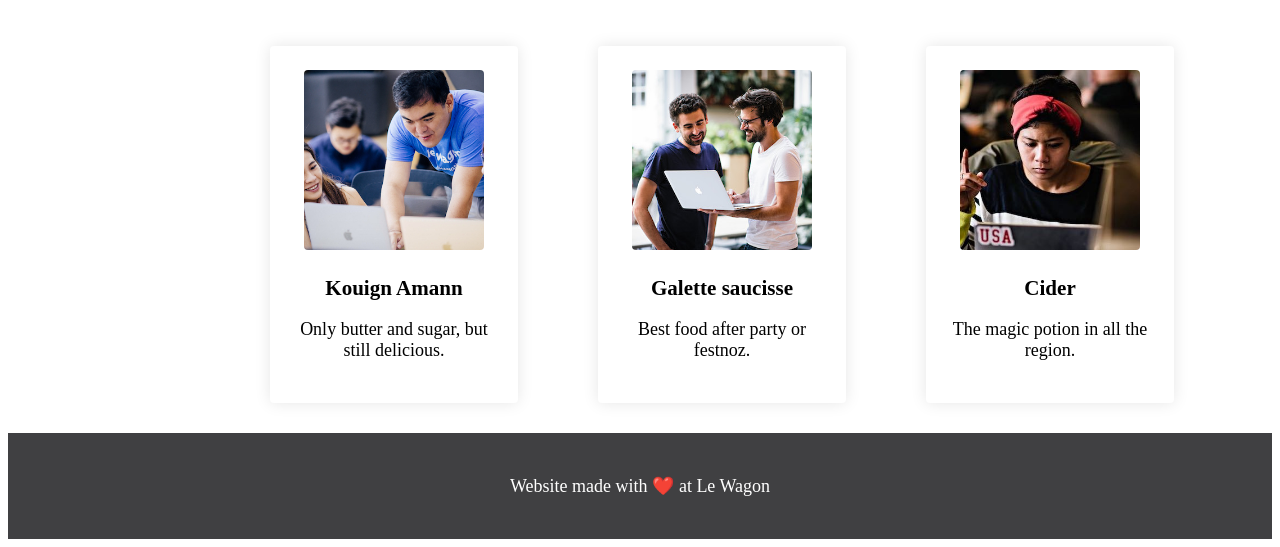
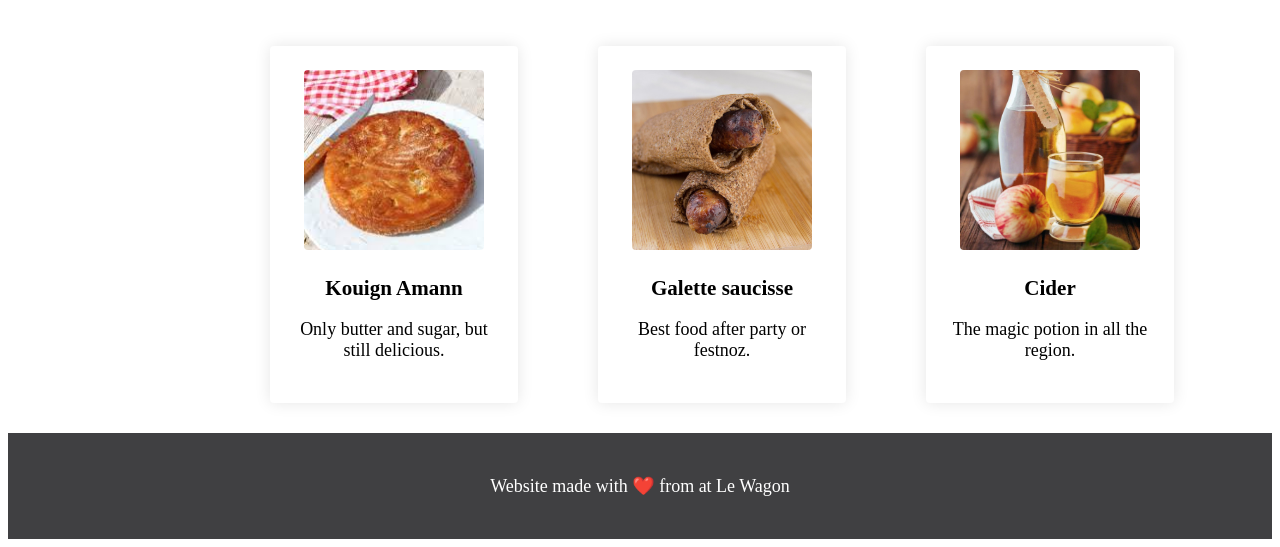
Before and after one commit to elena-garoche/landing, a plain HTML site: page index.html in a window 1280 px wide. Shown: the part 629-1176 px from the top of the page. Drawn offline with Linux system fonts and the light colour scheme; a web font is replaced by a local one.

Commit message:
Add files via upload

```diff
--- a/index.html
+++ b/index.html
@@ -28,17 +28,17 @@
   <h2>Typical dishes :</h2>
     <div class="cards">
         <div class="card-white">
-          <img src="images/shanghai.jpg" alt="Code in Shanghai">
+          <img src="images/gateau.jpg" alt="Britain's cake">
           <h3>Kouign Amann</h3>
           <p>Only butter and sugar, but still delicious.</p>
         </div>
         <div class="card-white">
-          <img src="images/london.jpg" alt="Code in London">
+          <img src="images/galette-saucisse.jpg" alt="dish is galette saucisse">
           <h3>Galette saucisse</h3>
           <p>Best food after party or festnoz.</p>
         </div>
         <div class="card-white">
-          <img src="images/paris.jpg" alt="Code in Paris">
+          <img src="images/cider.jpg" alt="for the beverage a glass of Cider">
           <h3>Cider</h3>
           <p>The magic potion in all the region.</p>
         </div>
@@ -48,7 +48,7 @@
 <div class="footer">
   <!-- Footer section -->
   <div class="container">
-    <p>Website made with ❤️ at Le Wagon</p>
+    <p>Website made with ❤️ from at Le Wagon</p>
   </div>
 </div>
 
```
Also changed, not shown: images/background.jpg, images/cider.jpg (added), images/galette-saucisse.jpg (added), images/gateau.jpg (added).
